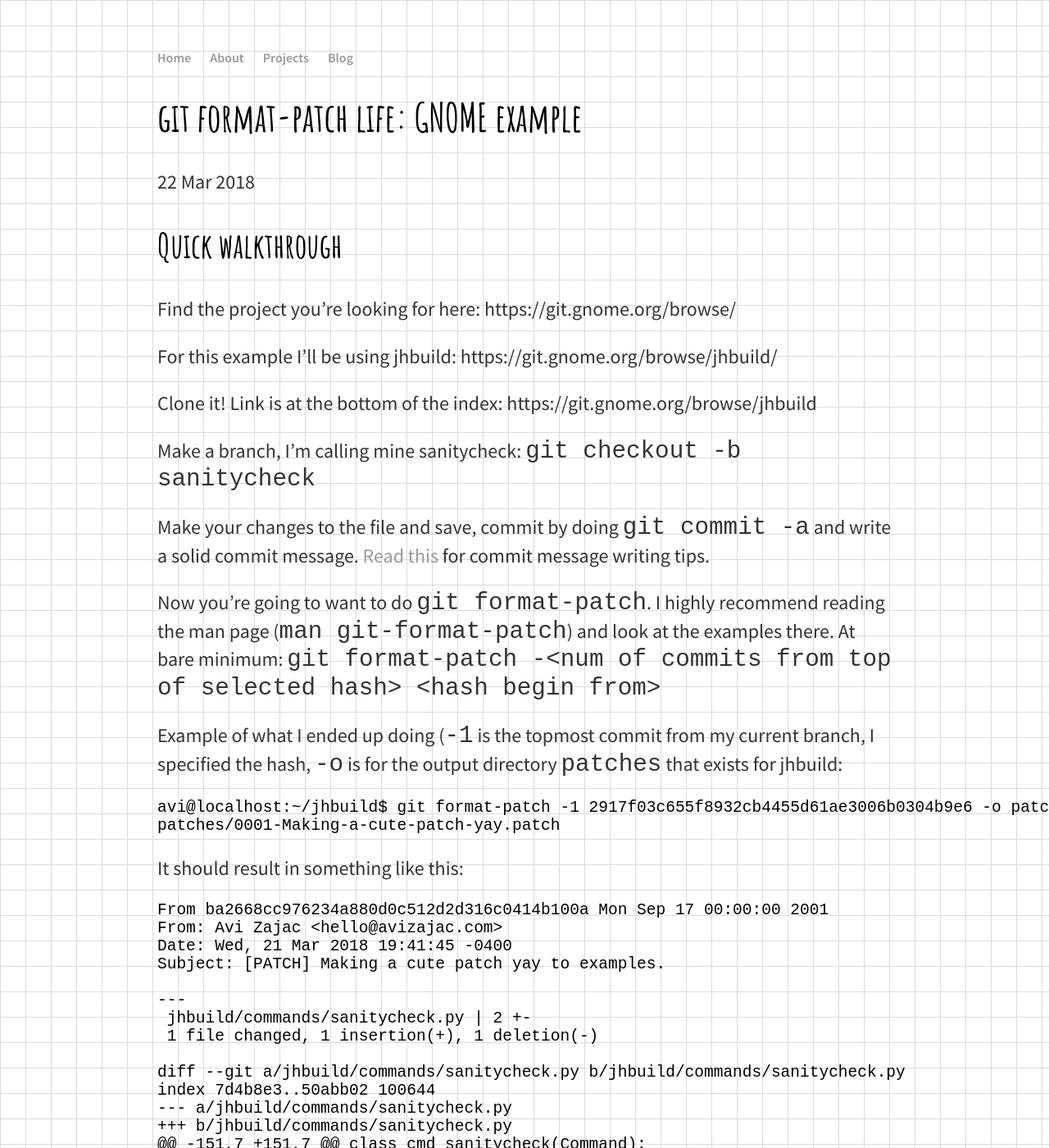
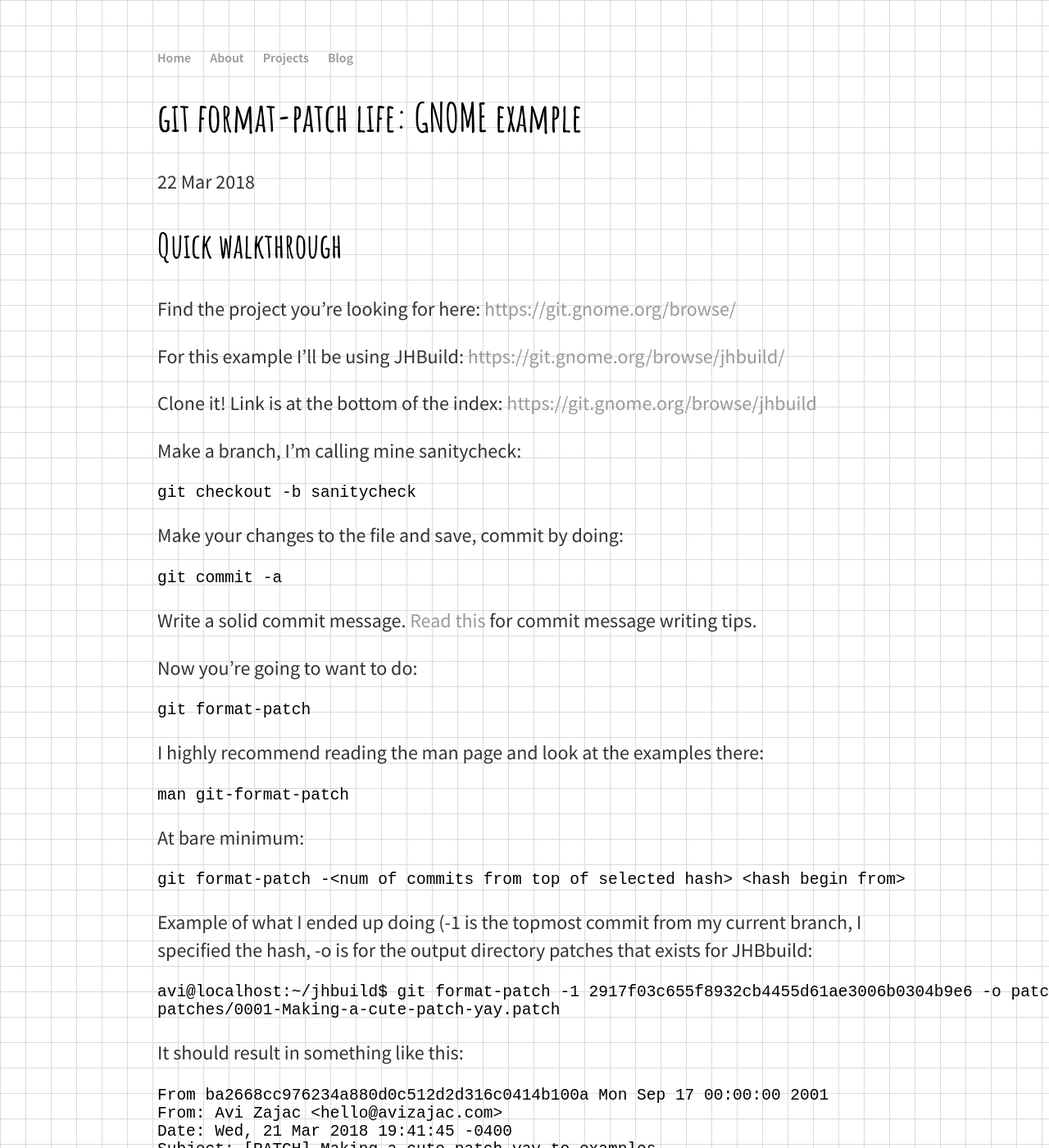
Before and after one commit to Avizc/avizc.github.io, a Jekyll site: the page built from _posts/2018-03-22-git-format-patch-life.md, in a window 1280 px wide and 1400 px high. Shown: the whole window at 82% size. Built offline with Jekyll 4.4.1, drawn with Linux system fonts in a browser that asks for light colours; some of the changed text lies outside the part shown.

Commit message:
Fixed formatting

````diff
--- a/_posts/2018-03-22-git-format-patch-life.md
+++ b/_posts/2018-03-22-git-format-patch-life.md
@@ -6,19 +6,40 @@
 
 ## Quick walkthrough
 
-Find the project you're looking for here: https://git.gnome.org/browse/
+Find the project you're looking for here:
+[https://git.gnome.org/browse/](https://git.gnome.org/browse/)
 
-For this example I'll be using jhbuild: https://git.gnome.org/browse/jhbuild/
+For this example I'll be using JHBuild:
+[https://git.gnome.org/browse/jhbuild/](https://git.gnome.org/browse/jhbuild/)
 
-Clone it! Link is at the bottom of the index: https://git.gnome.org/browse/jhbuild
+Clone it! Link is at the bottom of the index:
+[https://git.gnome.org/browse/jhbuild](https://git.gnome.org/browse/jhbuild)
 
-Make a branch, I'm calling mine sanitycheck: ```git checkout -b sanitycheck```
+Make a branch, I'm calling mine sanitycheck:
+```
+git checkout -b sanitycheck
+```
 
-Make your changes to the file and save, commit by doing ```git commit -a``` and write a solid commit message. [Read this](https://lists.cairographics.org/archives/cairo/2008-September/015092.html) for commit message writing tips.
+Make your changes to the file and save, commit by doing:
+```
+git commit -a
+```
+Write a solid commit message. [Read this](https://lists.cairographics.org/archives/cairo/2008-September/015092.html) for commit message writing tips.
 
-Now you're going to want to do ```git format-patch```. I highly recommend reading the man page (```man git-format-patch```) and look at the examples there. At bare minimum: ```git format-patch -<num of commits from top of selected hash> <hash begin from>```
+Now you're going to want to do:
+```
+git format-patch
+```
+I highly recommend reading the man page and look at the examples there:
+```
+man git-format-patch
+```
+At bare minimum:
+```
+git format-patch -<num of commits from top of selected hash> <hash begin from>
+```
 
-Example of what I ended up doing (```-1``` is the topmost commit from my current branch, I specified the hash, ```-o``` is for the output directory ```patches``` that exists for jhbuild:
+Example of what I ended up doing (-1 is the topmost commit from my current branch, I specified the hash, -o is for the output directory patches that exists for JHBbuild:
 ```
 avi@localhost:~/jhbuild$ git format-patch -1 2917f03c655f8932cb4455d61ae3006b0304b9e6 -o patches
 patches/0001-Making-a-cute-patch-yay.patch
@@ -52,9 +73,12 @@
 2.7.4
 ```
 
-From here you can either go submit a bug and upload the patch as an attachment directly: https://bugzilla.gnome.org/ or use git-bz: http://git.fishsoup.net/man/git-bz.html
+From here you can either go submit a bug and upload the patch as an attachment directly: [Bugzilla](https://bugzilla.gnome.org/) or use git-bz via command-line: [git-bz](http://git.fishsoup.net/man/git-bz.html)
 
-If you want to apply a patch: ```git am <patch>```
+If you want to apply a patch:
+```
+git am <patch>
+```
 
 It should look something like this:
 ```
@@ -66,7 +90,7 @@
 
 ## What actually happened
 
-I was trying to get myself set up on a different GNOME project when the guide said to build it with JHBuild. I used two different guides ([this one](https://wiki.gnome.org/Projects/Jhbuild/Introduction) and [this one too](https://developer.gnome.org/jhbuild/unstable/getting-started.html.en)) to get it set up. Expectedly when I ran ```sanitycheck``` I was missing packages. No big deal, but ```dbus-python``` was the only one in the list that didn't exist.
+I was trying to get myself set up on a different GNOME project when the guide said to build it with JHBuild. I used two different guides ([this one](https://wiki.gnome.org/Projects/Jhbuild/Introduction) and [this one too](https://developer.gnome.org/jhbuild/unstable/getting-started.html.en)) to get it set up. Expectedly when I ran __sanitycheck__ I was missing packages. No big deal, but __dbus-python__ was the only one in the list that didn't exist.
 
 ```
 avi@localhost:~/jhbuild/jhbuild$ jhbuild sanitycheck
@@ -78,7 +102,7 @@
 E: Unable to locate package dbus-python
 ```
 
-I ended up finding this [StackOverFlow](https://stackoverflow.com/questions/13365697/install-python-dbus-in-virtualenv) that gave me my solution (pip and pip3 didn't work either). I also discovered later that for Fedora users it _is_ ```dbus-python``` but for Debian/Ubuntu users it's ```python-dbus``` instead.
+I ended up finding this [StackOverFlow](https://stackoverflow.com/questions/13365697/install-python-dbus-in-virtualenv) that gave me my solution (pip and pip3 didn't work either). I also discovered later that for Fedora users it _is_ __dbus-python__ but for Debian/Ubuntu users it's __python-dbus__ instead.
 
 I found the issue on [GitHub](https://github.com/GNOME/jhbuild/blob/master/jhbuild/commands/sanitycheck.py) in a mirror in the error message:
 ```
@@ -139,7 +163,7 @@
 
 I freaked out at the first line when I saw the time stamp, found the [StackOverFlow](https://stackoverflow.com/questions/15790120/what-is-the-first-line-of-git-format-patch-output) answer on it. I also realised had I actually just taken my time the first time around on the man page the answer was right there, too, which I've done since.
 
-When I wasn't quite sure what to do from here on after I was recommended to try applying a patch to understand it so I went back to ```master``` from my new branch to apply it:
+When I wasn't quite sure what to do from here on after I was recommended to try applying a patch to understand it so I went back to __master__ from my new branch to apply it:
 ```
 avi@localhost:~/jhbuild$ git am patches/0001-Correct-name-of-package-in-error-message-to-python-d.patch
 Applying: Correct name of package in error message to python-dbus if missing package.
````
Also changed, not shown: other parts of _posts/2018-03-22-git-format-patch-life.md (+8 -8 lines).
